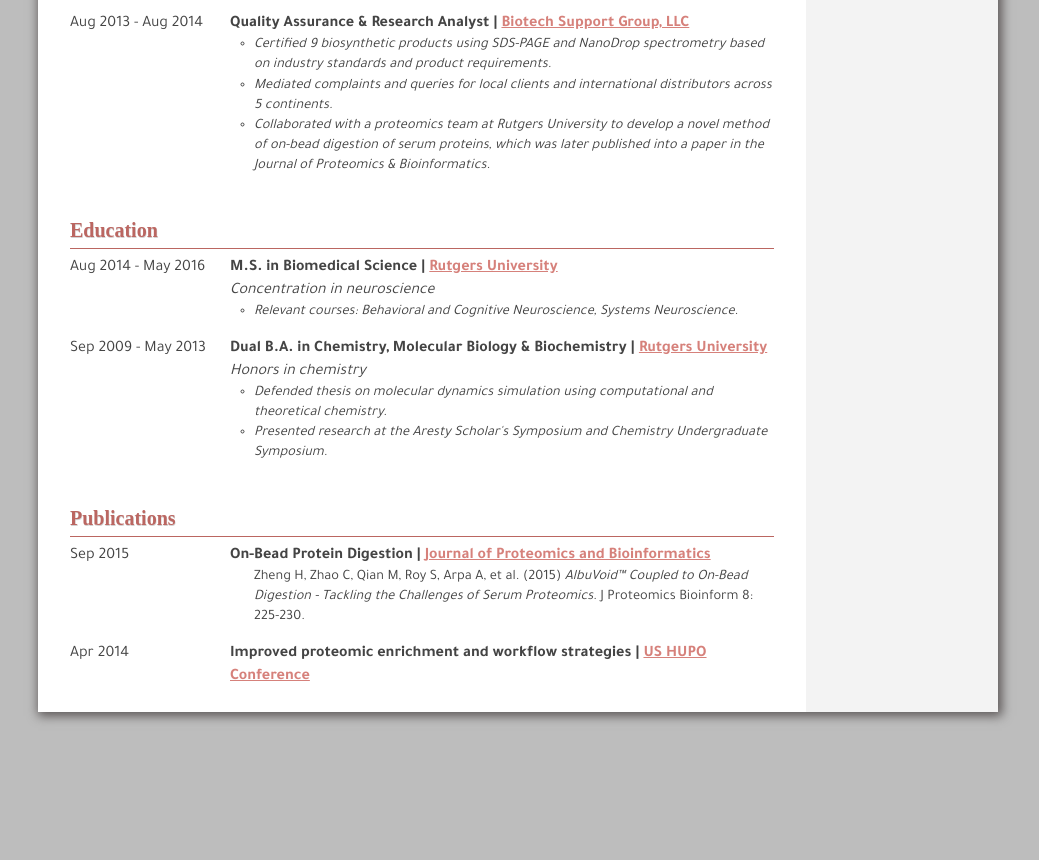
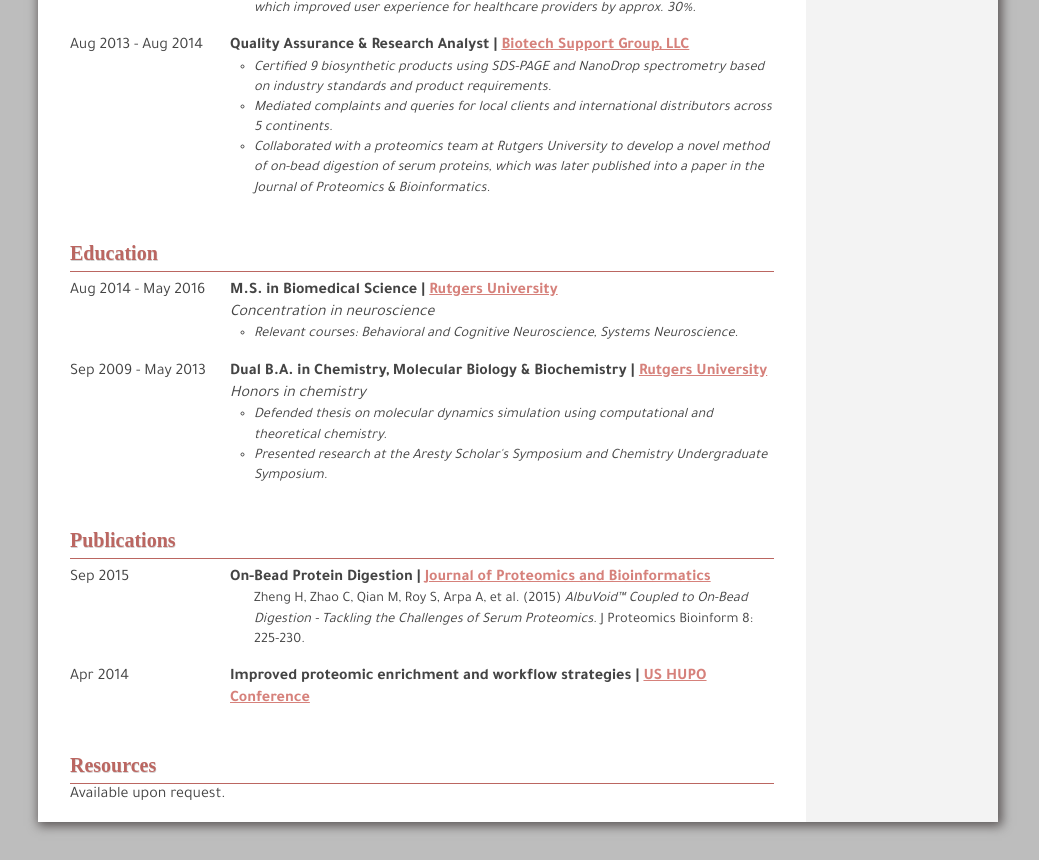
Before and after one commit to aarpa/aarpa.github.io, a plain HTML site: page index.html in a window 1280 px wide. Shown: the part 1007-1867 px from the top of the page, without its empty margins (122-1161 px from the left). Before the commit the page ends 1758 px from the top, so only its background shows below. Drawn offline with Linux system fonts and the light colour scheme; a web font is replaced by a local one.

Commit message:
Modified objective and added resources section.

```diff
--- a/index.html
+++ b/index.html
@@ -20,7 +20,7 @@
       <main>
         <section class="objective">
           <h3>Objective</h3>
-          <p>Self-motivated and detail-oriented web developer with a strong understanding of aesthetics and design principles, and a passion for user experience and usability. Received targeted and in-depth education on standard programming languages and cutting edge frameworks, including ReactJS. Seeking a position to utilize knowledge of frontend development to build interactive websites and web apps.</p>
+          <p>Self-taught, motivated and detail-oriented freelance web developer with an understanding of aesthetics and design principles, and a passion for user experience and usability. Received targeted education on standard programming languages and cutting edge frameworks, including ReactJS. Currently seeking a position to be further educated in advanced technologies of computer science as well as to utilize knowledge of frontend development to build interactive websites and web apps.</p>
         </section>
 
         <section class="certificate">
@@ -129,8 +129,6 @@
           </div>
         </section>
 
-
-
         <section class="publish">
           <h3>Publications</h3>
           <div class="flex-container paper">
@@ -151,6 +149,11 @@
               <p><strong>Improved proteomic enrichment and workflow strategies | </strong><a href="./resources/files/poster.pdf" target="_blank">US HUPO Conference</a></p>
             </div>
           </div>
+        </section>
+
+        <section class="resources">
+          <h3>Resources</h3>
+          <p>Available upon request.</p>
         </section>
       </main>
 
```
